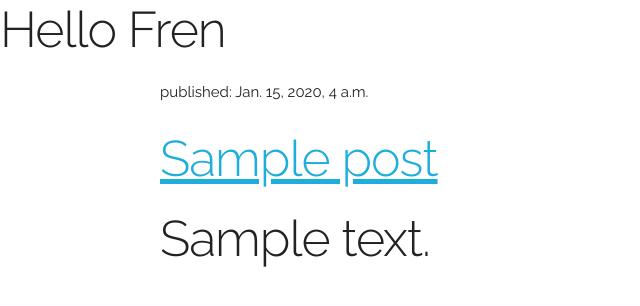
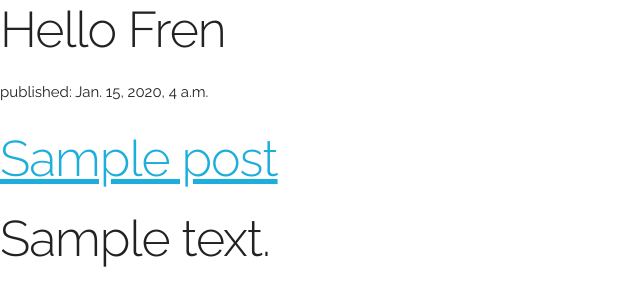
Before and after one commit to oxygenjoe/my-first-blog, a Django app: template blog/templates/blog/post_list.html in a window 1280 px wide. Shown: the top 306 px of the page, without its empty margins (0-640 px from the left). Run offline with Django 3.2, Linux system fonts and the light colour scheme; the template is opened without the code that fills it: values that come from a table or form of the project are taken from there, others are empty; tables that the repository leaves empty hold one stand-in row (values such as "Sample post").

Commit message:
edit html

```diff
--- a/blog/templates/blog/post_list.html
+++ b/blog/templates/blog/post_list.html
@@ -34,9 +34,7 @@
   <div class="welcome_message">
     <h1>Hello Fren</h1>
   </div>
-  <div class="container">
-      <div class="row">
-        <div class="one-half column" style="margin-top: 10%%">
+  <div>
           {% for post in posts%}
             <div>
               <p>published: {{ post.published_date }}</p>
```
